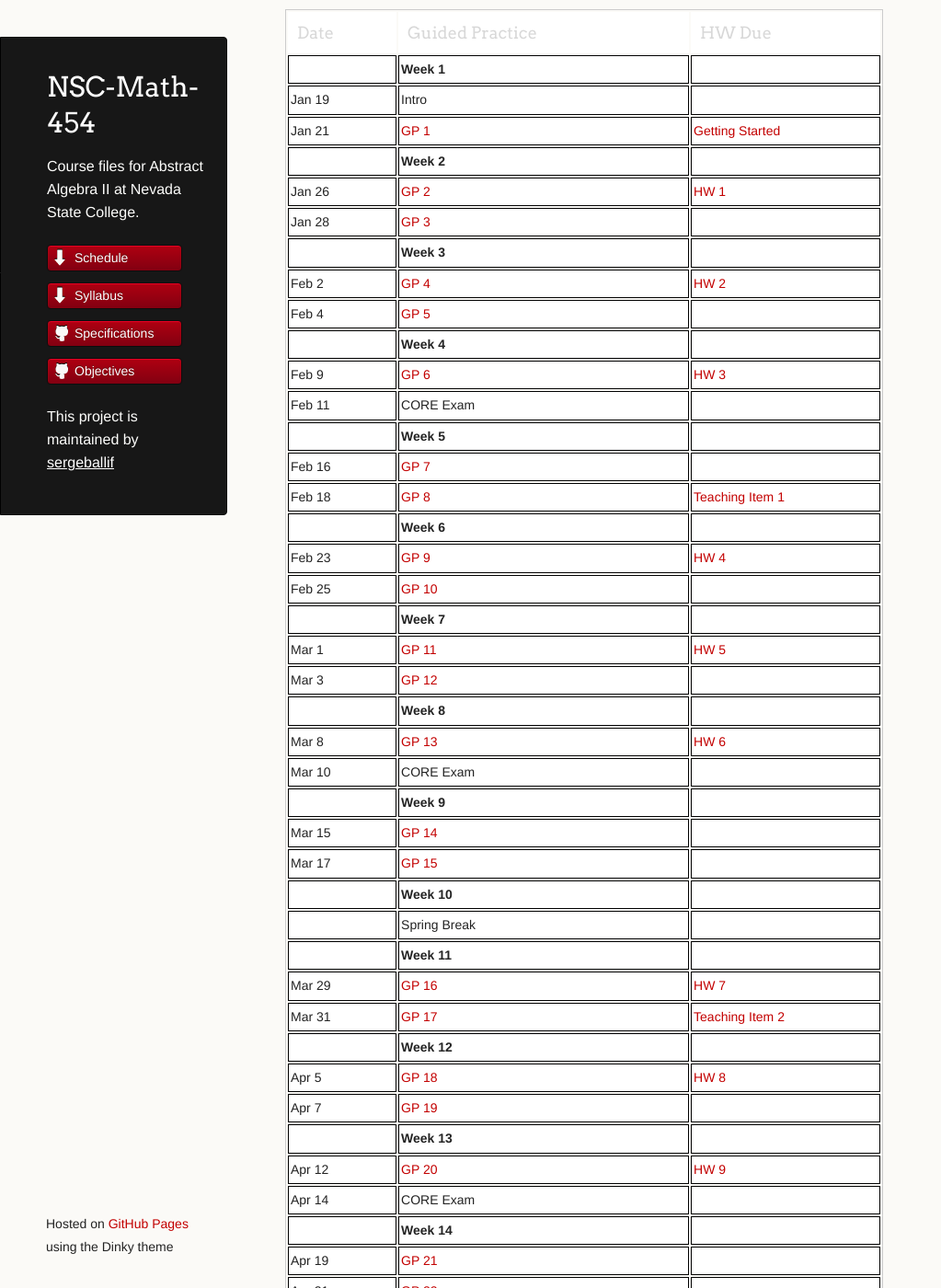
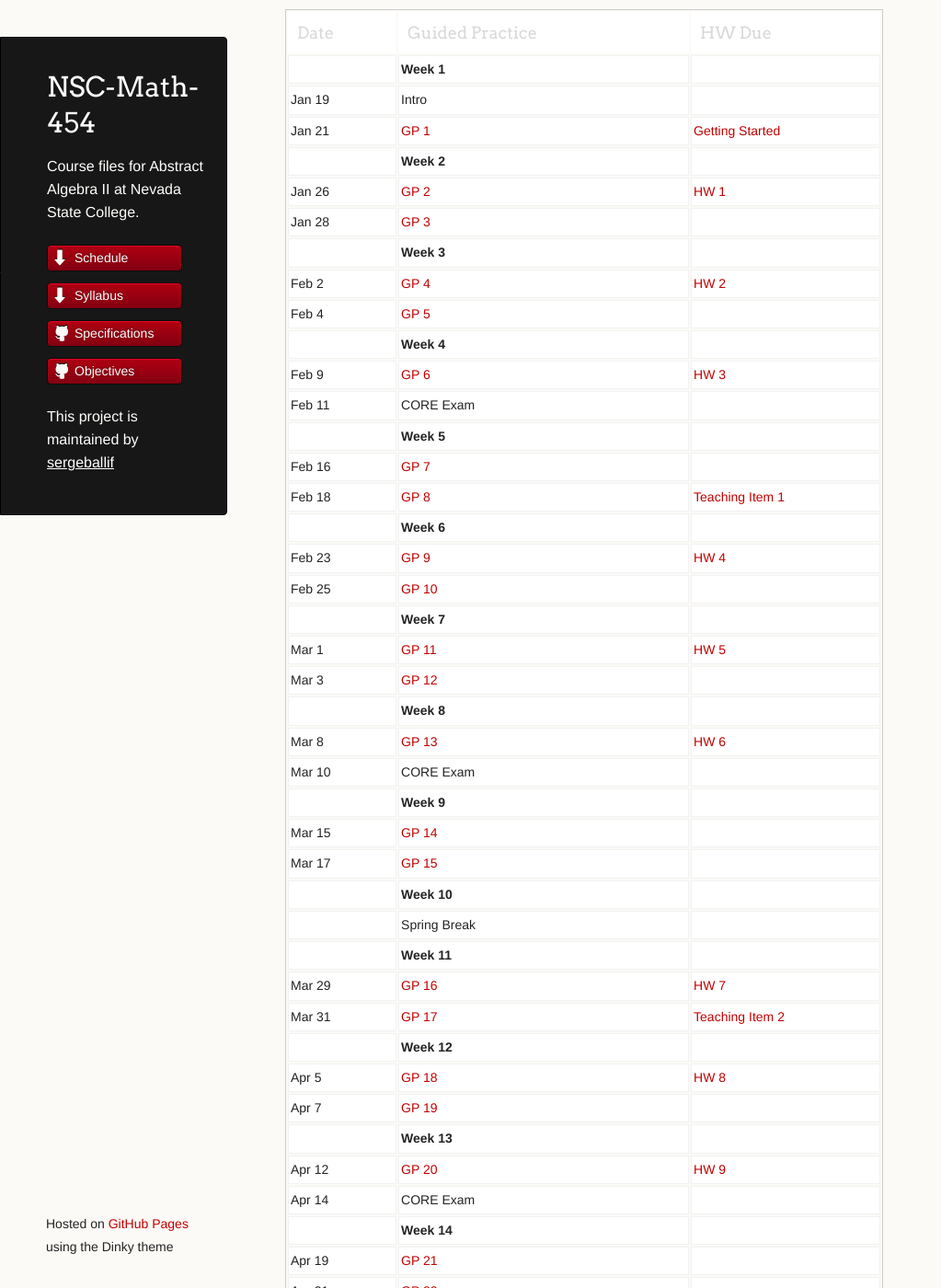
Before and after one commit to AaronWongNSC/MATH-454, a Jekyll site: the page built from index.md, in a window 1280 px wide and 1400 px high. Shown: the whole window at 92% size, without its empty margins (0-1023 px from the left). Built offline with Jekyll 4.4.1, drawn with Linux system fonts in a browser that asks for light colours.

Commit message:
Update styles.css

```diff
--- a/stylesheets/styles.css
+++ b/stylesheets/styles.css
@@ -203,7 +203,7 @@ th {
 td {
   padding: 2px;
 	background: #FFFFFF;
-	border: 1px solid black;
+	border: 1px solid #F2F2F2;
  }
 
 
```
